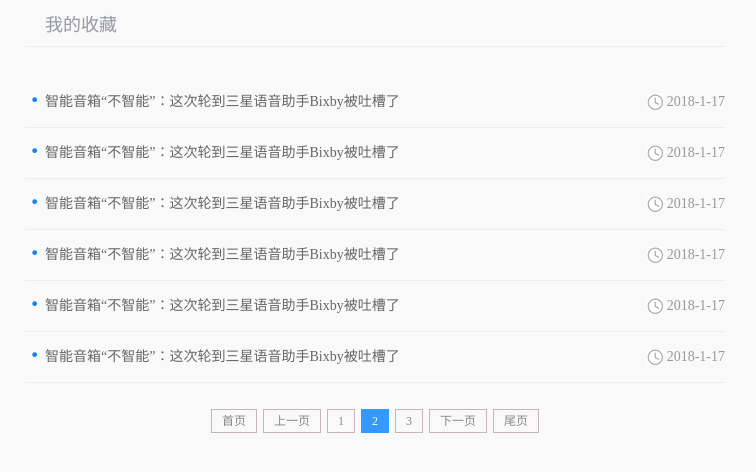
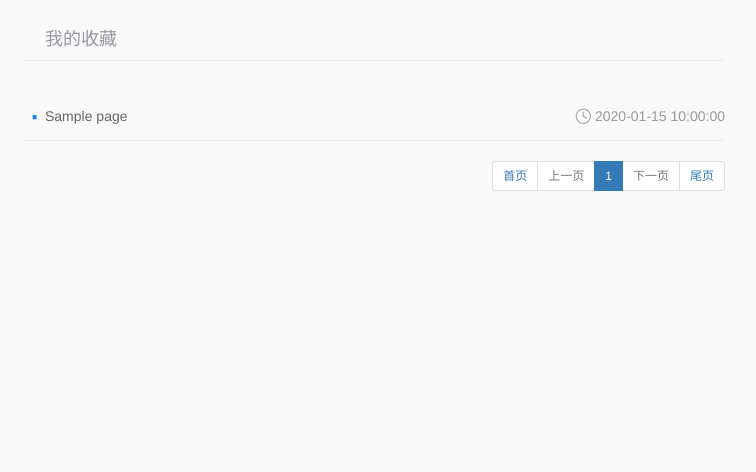
Before and after one commit to ctgu-work/news, a Flask app: template app/templates/news/user_collection.html in a window 1280 px wide. Shown: the top 472 px of the page, without its empty margins (265-1021 px from the left). Run offline with Flask 2, Linux system fonts and the light colour scheme; the template is opened without the code that fills it: most values are stand-ins (such as "Sample title", 1, 10 or a date in 2020); some libraries are stand-ins or nearby versions.

Commit message:
我的收藏功能完成

```diff
--- a/app/templates/news/user.html
+++ b/app/templates/news/user.html
@@ -14,7 +14,7 @@
                 </li>
                 <li><a href="{{ url_for('/user.user_follow',page=1) }}" target="main_frame">我的关注</a></li>
                 <li><a href="{{ url_for('/user.user_pass_info') }}" target="main_frame">密码修改</a></li>
-                <li><a href="{{ url_for('/user.user_collection') }}" target="main_frame">我的收藏</a></li>
+                <li><a href="{{ url_for('/user.user_collection',page=1) }}" target="main_frame">我的收藏</a></li>
                 <li><a href="{{ url_for('/user.user_news_release') }}" target="main_frame">新闻发布</a></li>
                 <li><a href="{{ url_for('/user.user_news_list') }}" target="main_frame">新闻列表</a></li>
             </ul>
--- a/app/templates/news/user_collection.html
+++ b/app/templates/news/user_collection.html
@@ -6,23 +6,29 @@
     <link rel="stylesheet" type="text/css" href="{{ url_for('static',filename='news/css/reset.css') }}">
     <link rel="stylesheet" type="text/css" href="{{ url_for('static',filename='news/css/jquery.pagination.css') }}">
     <link rel="stylesheet" type="text/css" href="{{ url_for('static',filename='news/css/main.css') }}">
-    <script type="text/javascript" src="{{ url_for('static',filename='news/js/jquery-1.12.4.min.js') }}"></script>
-    <script type="text/javascript" src="{{ url_for('static',filename='news/js/jquery.pagination.min.js') }}"></script>
+    <link rel="stylesheet" type="text/css" href="{{ url_for('static',filename='bootstrap/css/bootstrap.min.css') }}">
 </head>
 <body class="inframe_body">
+{% import "news/user_page.html" as pg %}
 <div class="my_collect">
     <h3>我的收藏</h3>
     <ul class="article_list">
-        <li><a href="#">智能音箱“不智能”：这次轮到三星语音助手Bixby被吐槽了</a><span>2018-1-17</span></li>
-        <li><a href="#">智能音箱“不智能”：这次轮到三星语音助手Bixby被吐槽了</a><span>2018-1-17</span></li>
-        <li><a href="#">智能音箱“不智能”：这次轮到三星语音助手Bixby被吐槽了</a><span>2018-1-17</span></li>
-        <li><a href="#">智能音箱“不智能”：这次轮到三星语音助手Bixby被吐槽了</a><span>2018-1-17</span></li>
-        <li><a href="#">智能音箱“不智能”：这次轮到三星语音助手Bixby被吐槽了</a><span>2018-1-17</span></li>
-        <li><a href="#">智能音箱“不智能”：这次轮到三星语音助手Bixby被吐槽了</a><span>2018-1-17</span></li>
+
+        {% for v in page_data.items %}
+            <li><a href="#">{{ v.title }}</a><span>{{ v.update_time }}</span></li>
+        {% endfor %}
     </ul>
 
+    <!-- 分页按钮-->
+    <div class="box-footer clearfix center-block">
+        {{ pg.page(page_data,'/user.user_collection') }}
+    </div>
+    <!-- 分页按钮-->
 
-    <div id="pagination" class="page"></div>
+    {#    <div id="pagination" class="page"></div>#}
+    <script type="text/javascript" src="{{ url_for('static',filename='news/js/jquery-1.12.4.min.js') }}"></script>
+    <script type="text/javascript" src="{{ url_for('static',filename='news/js/jquery.pagination.min.js') }}"></script>
+    <script src="{{ url_for('static',filename='bootstrap/js/bootstrap.min.js') }}"></script>
     <script>
         $(function () {
             $("#pagination").pagination({
--- a/app/templates/news/user_pass_info.html
+++ b/app/templates/news/user_pass_info.html
@@ -44,6 +44,7 @@
         </div>
     {% endfor %}
     <!--成功提示 -->
+
     <!--错误提示 -->
     {% for msg in get_flashed_messages(category_filter=['error']) %}
         <div class="alert alert-danger alert-dismissible">
```
Also changed, not shown: app/home/home_user/views.py (+12 -3 lines).
